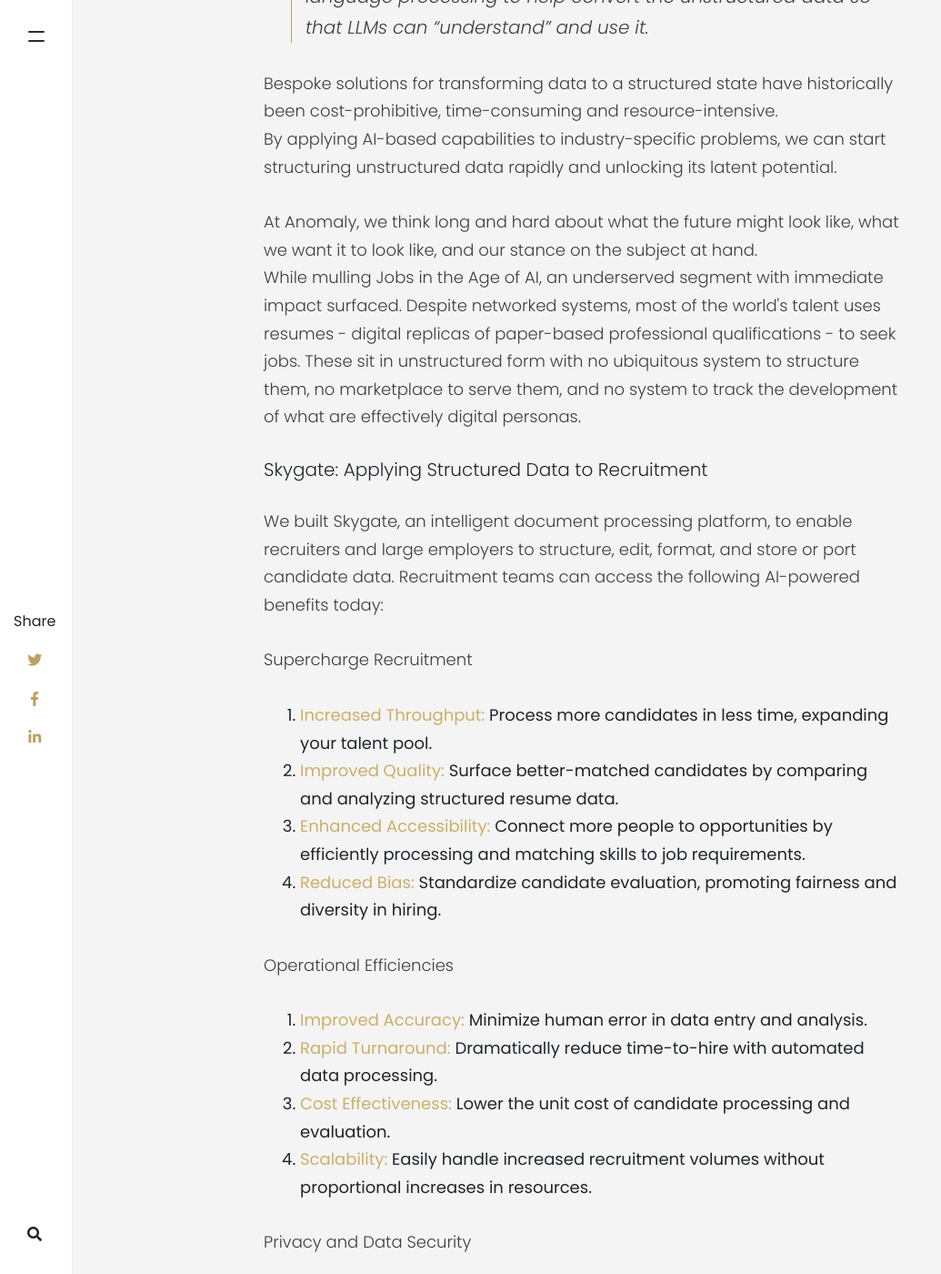
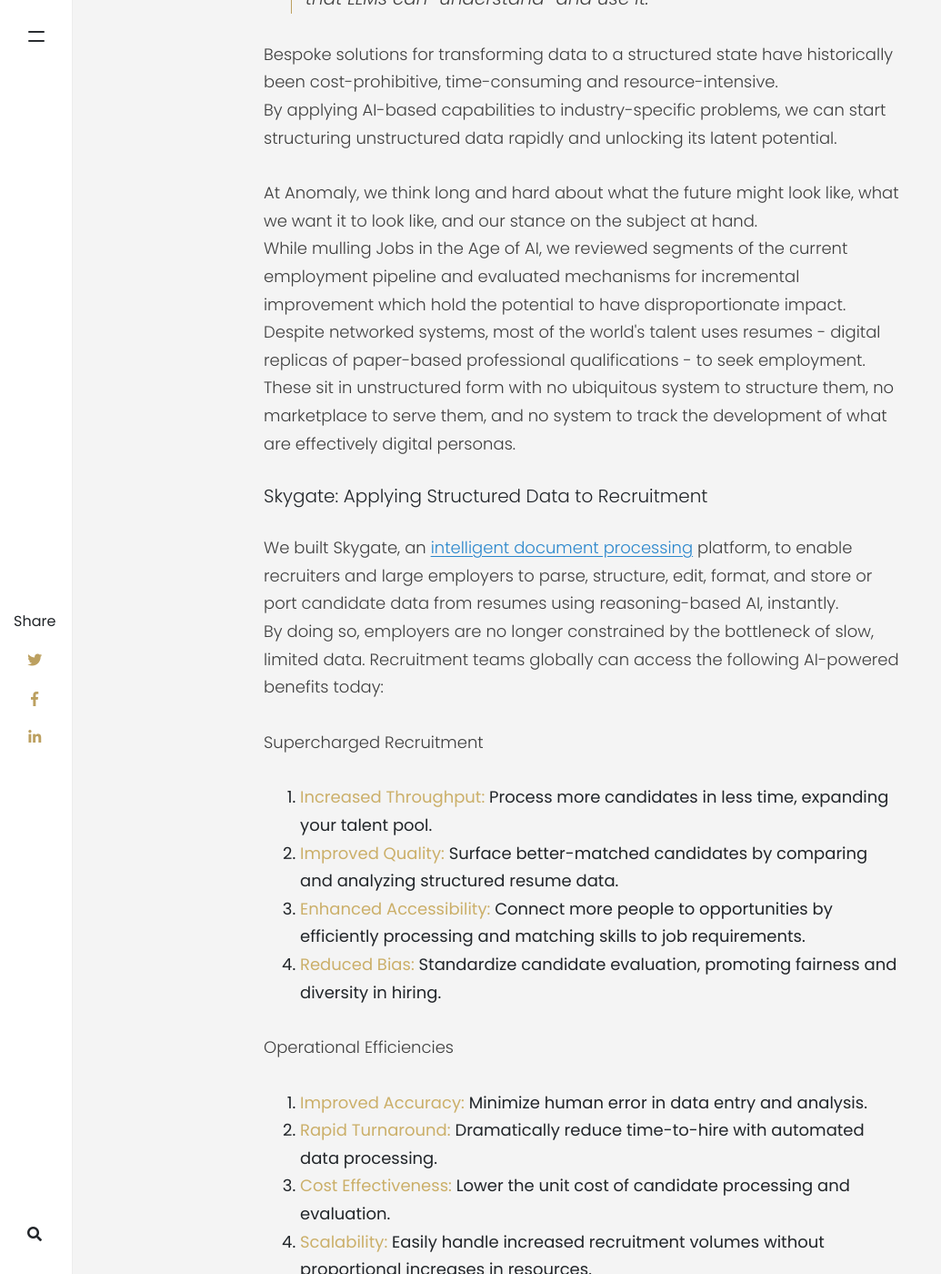
Before and after one commit to anomalyae/thinking, a Jekyll site: the page built from _posts/2024-09-07-The-structured-data-opportunity.md, in a window 1280 px wide and 1400 px high, scrolled down 4579 px. Shown: the whole window at 91% size, without its empty margins (0-1035 px from the left). Built offline with Jekyll 4.4.1, drawn with Linux system fonts in a browser that asks for light colours; nearby versions of some CDN libraries; comment, search, counter and statistics services are not loaded; some of the changed text lies outside the part shown.

Commit message:
updates 1

```diff
--- a/_posts/2024-09-07-The-structured-data-opportunity.md
+++ b/_posts/2024-09-07-The-structured-data-opportunity.md
@@ -7,7 +7,7 @@
 image: assets/images/sdo-1.jpg
 ---
 
-<p>As technology continues to reshape our world, a new paradigm forgoing traditional economic fundamentals has emerged, with data at its core.<br> Pivotal in seeding future value and reshaping business dynamics in the AI era, data is the unfair advantage enabling exponential growth and parabolic moves in productivity for AI-enabled businesses everywhere.</p>
+<p>As technology continues to reshape our world, a new paradigm forgoing traditional economic fundamentals has emerged, with data at its core.<br> Pivotal in seeding future value and reshaping business dynamics in <i>the</i> AI era, data is the unfair advantage enabling exponential growth and parabolic moves in productivity for AI-enabled businesses everywhere.</p>
 
 ##### The New Factors of Production
 
@@ -35,7 +35,7 @@
 ##### Structured Data as Information Capital
 
 
-Structured data's potential ripples beyond the organization of information; It's a catalyst for bringing offline, real-world artifacts into the digital realm, enriching available information, and enabling a multitude of expressions and possibilities for the resultant datasets.
+Structured data's potential ripples beyond the organization of information; It's a catalyst for bringing offline, real-world artifacts into the digital realm, enriching available information, and enabling a multitude of expressions and possibilities for the resultant datasets and streams.
 
 Data as a Capacity-Building Resource
 
@@ -69,15 +69,15 @@
 Mckinsey’s article <a href="https://www.mckinsey.com/capabilities/mckinsey-digital/our-insights/charting-a-path-to-the-data-and-ai-driven-enterprise-of-2030" class="external" target="_blank">Charting a path to the data- and AI-driven enterprise of 2030</a> speaks of the need, and challenges associated with transitioning to structured data:
 > Creating value from unstructured data is a much bigger and more time-intensive effort than many realize. Significant challenges include cleansing and tagging requirements, privacy and bias concerns, skyrocketing cloud storage and networking costs, and often expensive conversion processes. Data leaders will need to invest in building new capabilities such as natural-language processing to help convert the unstructured data so that LLMs can “understand” and use it.
 
-<p>Bespoke solutions for transforming data to a structured state have historically been cost-prohibitive, time-consuming and resource-intensive.<br>By applying AI-based capabilities to industry-specific problems, we can start structuring unstructured data rapidly and unlocking its latent potential.</p><p>At Anomaly, we think long and hard about what the future might look like, what we want it to look like, and our stance on the subject at hand.<br>While mulling Jobs in the Age of AI, an underserved segment with immediate impact surfaced. Despite networked systems, most of the world's talent uses resumes - digital replicas of paper-based professional qualifications - to seek jobs. These sit in unstructured form with no ubiquitous system to structure them, no marketplace to serve them, and no system to track the development of what are effectively digital personas.</p>
+<p>Bespoke solutions for transforming data to a structured state have historically been cost-prohibitive, time-consuming and resource-intensive.<br>By applying AI-based capabilities to industry-specific problems, we can start structuring unstructured data rapidly and unlocking its latent potential.</p><p>At Anomaly, we think long and hard about what the future might look like, what we want it to look like, and our stance on the subject at hand.<br>While mulling Jobs in the Age of AI, we reviewed segments of the current employment pipeline and evaluated mechanisms for incremental improvement which hold the potential to have disproportionate impact. Despite networked systems, most of the world's talent uses resumes - digital replicas of paper-based professional qualifications - to seek employment. These sit in unstructured form with no ubiquitous system to structure them, no marketplace to serve them, and no system to track the development of what are effectively digital personas.</p>
 
 ##### Skygate: Applying Structured Data to Recruitment
 
-We built Skygate, an intelligent document processing platform, to enable recruiters and large employers to structure, edit, format, and store or port candidate data. Recruitment teams can access the following AI-powered benefits today:
+We built Skygate, an <a href="https://www.perplexity.ai/search/what-is-intelligent-document-p-OKXp.9L7ROW5Z0eZhZiJAw" class="external" target="_blank">intelligent document processing</a> platform, to enable recruiters and large employers to parse, structure, edit, format, and store or port candidate data from resumes using reasoning-based AI, instantly.<br>By doing so, employers are no longer constrained by the bottleneck of slow, limited data. Recruitment teams globally can access the following AI-powered benefits today:
 
 
 
-Supercharge Recruitment
+Supercharged Recruitment
 1. <span class="list-header">Increased Throughput:</span> Process more candidates in less time, expanding your talent pool.
 2. <span class="list-header">Improved Quality:</span> Surface better-matched candidates by  comparing and analyzing structured resume data.
 3. <span class="list-header">Enhanced Accessibility:</span> Connect more people to opportunities by efficiently processing and matching skills to job requirements.
@@ -112,7 +112,7 @@
 4. <span class="list-header">Healthcare:</span> Improve patient outcomes through structured medical records and research data, enabling personalized treatment plans and more effective population health management.
 5. <span class="list-header">Education:</span> Personalize learning experiences using structured data on student performance and preferences, leading to improved educational outcomes and more engaging learning experiences.
 
-As with all waves of technology, adoption rates for AI-enabled transformation will vary and be unevenly distributed across geographies. The question isn't whether structured data will reshape industries, but how quickly organizations will adapt to harness its power.
-> Vision, ethos and adaptability will likely be *the* defining traits of the next generation of popular enterprises, with structured data underpinning them.
+As with all waves of technology, adoption rates for AI-enabled transformation will vary and be unevenly distributed across geographies. However, its inevitability is no longer in question, and its unprecedented potential, a powerful proposition to be reckoned with.
+> Vision, ethos and adaptability will likely be *the* defining traits of the next generation of popular enterprises, with structured data, artifical intelligence and cohesive data-driven systems underpinning them.
 
-By structuring human capital data today, organizations are laying the foundation for a more efficient, equitable, and innovative tomorrow.<br> Are you ready to unlock the full potential of your data and your workforce? Visit <a href="https://www.getskygate.com" class="external" target="_blank">www.getskygate.com</a> to start your journey towards a data-empowered future.
+By structuring human capital data today, organizations are laying the foundation for a faster, more productive, and innovative tomorrow.<br> Visit <a href="https://www.getskygate.com" class="external" target="_blank">www.getskygate.com</a> to reimagine and spark human capital in the age of intelligence.
```
Also changed, not shown: _pages/about.md (+0 -4 lines), _posts/2024-07-07-Jobs-in-the-age-of-ai.md (added, +36 -0 lines), assets/images/glitch.png, assets/images/jobs-1.jpg (added).
